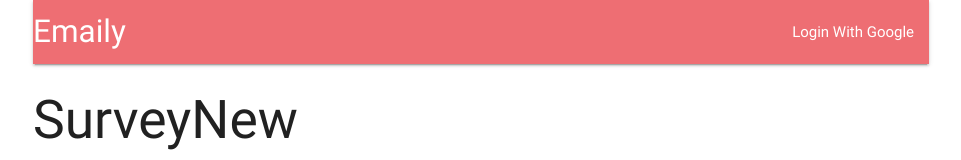
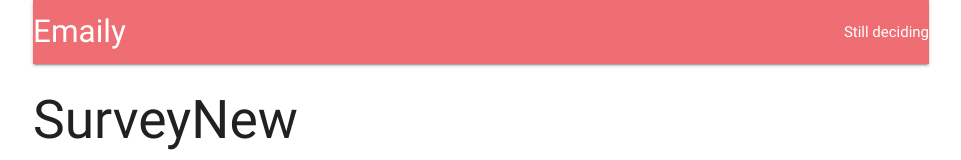
Before and after one commit to ajandorek/emaily-client, a React (Create React App) app: page /surveys/new in a window 1280 px wide. Shown: the top 160 px of the page, without its empty margins (159-1120 px from the left). Built offline with nearby package versions, Linux system fonts and the light colour scheme; no server answers.

Commit message:
Started to create dynamic header values

```diff
--- a/src/actions/index.js
+++ b/src/actions/index.js
@@ -1,10 +1,10 @@
-import axios from "axios";
-import { FETCH_USER } from "./types";
+import axios from 'axios';
+import { FETCH_USER } from './types';
 
 export const fetchUser = () => async dispatch => {
-  const res = await axios.get("/api/current_user");
+  const res = await axios.get('/api/current_user');
   dispatch({
     type: FETCH_USER,
-    payload: res
+    payload: res.data
   });
 };
--- a/src/components/Header.js
+++ b/src/components/Header.js
@@ -1,13 +1,25 @@
 import React, { Component } from 'react';
+import { connect } from 'react-redux';
 
 class Header extends Component {
+  renderContent() {
+    switch (this.props.auth) {
+      case null:
+        return 'Still deciding';
+      case false:
+        return 'im logged out';
+      default:
+        return 'im logged in';
+    }
+  }
+
   render() {
     return (
       <nav>
         <div className="nav-wrapper">
           <a className="left brand-logo">Emaily</a>
           <ul className="right">
-            <li><a>Login With Google</a></li>
+            <li>{this.renderContent()}</li>
           </ul>
         </div>
       </nav>
@@ -15,4 +27,8 @@
   }
 }
 
-export default Header;
+function mapStateToProps({ auth }) {
+  return { auth };
+}
+
+export default connect(mapStateToProps)(Header);
```
Also changed, not shown: src/components/App.js (+5 -5 lines).
